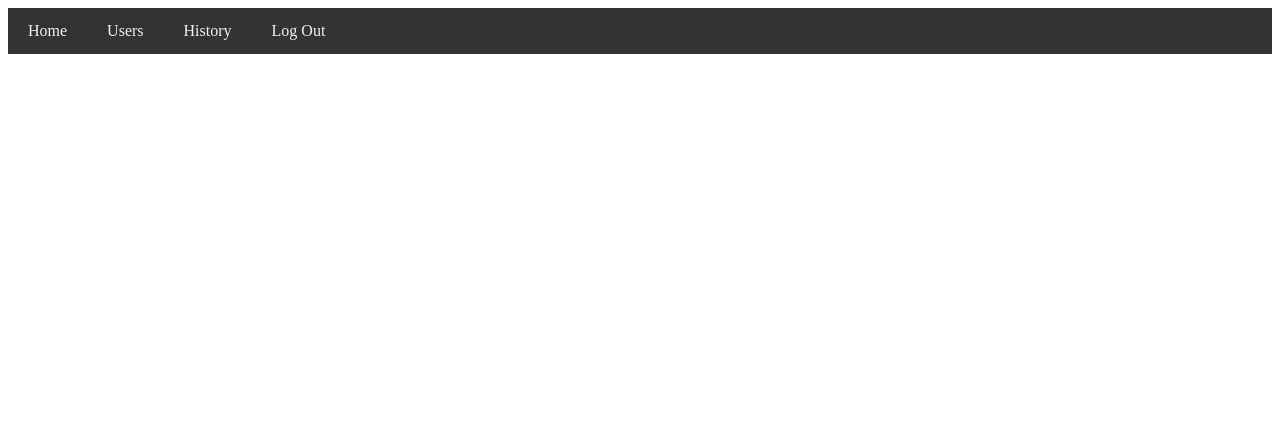
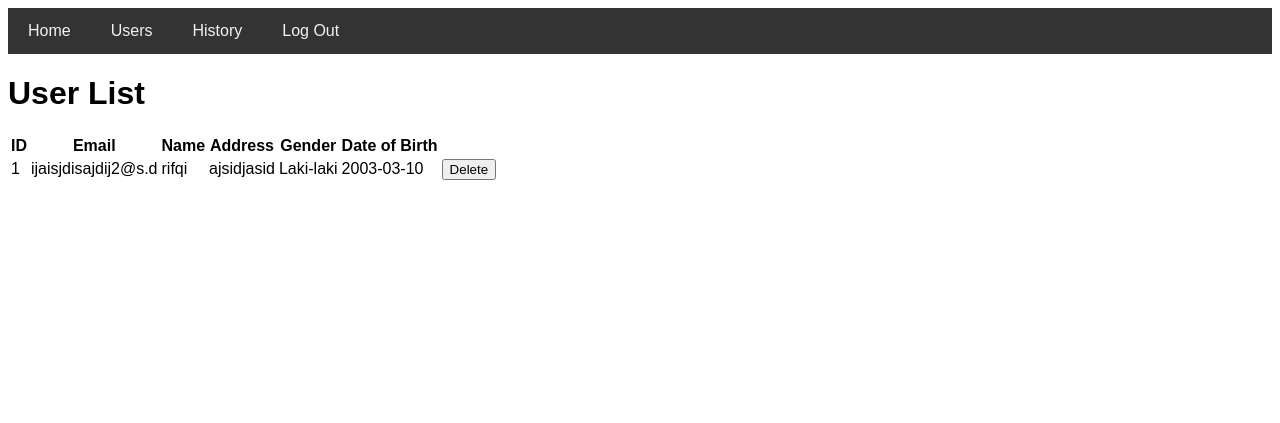
Before and after one commit to QQUway/WPUTSLecture, a PHP site: page /users.php in a window 1280 px wide. Shown: the top 423 px of the page. Run offline with PHP 8.4, Linux system fonts and the light colour scheme; data comes from the database, SQL or seed files in the repository.

Commit message:
finished user list page

```diff
--- a/connect.php
+++ b/connect.php
@@ -8,7 +8,3 @@
 if ($conn->connect_error) {
     die("code 0 : " . $conn->connect_error);
 }
-
-    echo "code 1";
-"code 1";
-?>
--- a/resource/css/navbar-footer.css
+++ b/resource/css/navbar-footer.css
@@ -1,3 +1,7 @@
+body {
+    font-family: Arial, sans-serif;
+}
+
 .navbar {
     overflow: hidden;
     background-color: #333;
--- a/users.php
+++ b/users.php
@@ -16,9 +16,64 @@
         <a href="#">Log Out</a>
     </div>
 
+    <h1>User List</h1>
+
+    <table>
+        <thead>
+            <tr>
+                <th>ID</th>
+                <th>Email</th>
+                <th>Name</th>
+                <th>Address</th>
+                <th>Gender</th>
+                <th>Date of Birth</th>
+            </tr>
+        </thead>
+        <tbody>
+            <?php
+            include "connect.php";
+            $servername = "localhost";
+            $username = "root";
+            $password = "";
+            $db_name = "uts_wp";
+            $conn = new mysqli($servername, $username, $password, $db_name);
+
+            // Fetch data from the nasabah table
+            $sql = "SELECT nasabah_id, Email, Nama, Alamat, Jenis_Kelamin, Tanggal_Lahir FROM nasabah";
+            $result = $conn->query($sql);
+
+            if ($result->num_rows > 0) {
+                // Output data of each row
+                while ($row = $result->fetch_assoc()) {
+                    echo "<tr>";
+                    echo "<td>" . $row["nasabah_id"] . "</td>";
+                    echo "<td>" . $row["Email"] . "</td>";
+                    echo "<td>" . $row["Nama"] . "</td>";
+                    echo "<td>" . $row["Alamat"] . "</td>";
+                    echo "<td>" . $row["Jenis_Kelamin"] . "</td>";
+                    echo "<td>" . $row["Tanggal_Lahir"] . "</td>";
+                    echo "<td><button class='delete-btn' onclick='confirmDelete(" . $row["nasabah_id"] . ")'>Delete</button></td>";
+                    echo "</tr>";
+                }
+            } else {
+                echo "<tr><td colspan='7'>No users found</td></tr>";
+            }
+            $conn->close();
+            ?>
+        </tbody>
+    </table>
+
     <div class="footer">
         <p>&copy; 2024 KDHH Koperasi. All rights reserved.</p>
     </div>
+
+    <script>
+        function confirmDelete(userId) {
+            if (confirm("Are you sure you want to delete this user?")) {
+                window.location.href = "delete_user.php?user_id=" + userId;
+            }
+        }
+    </script>
 </body>
 
 </html>
```
Also changed, not shown: delete_user.php (added, +38 -0 lines), navbar-footer.php (+10 -1 lines). Lines whose indentation alone changed are shown as unchanged.
